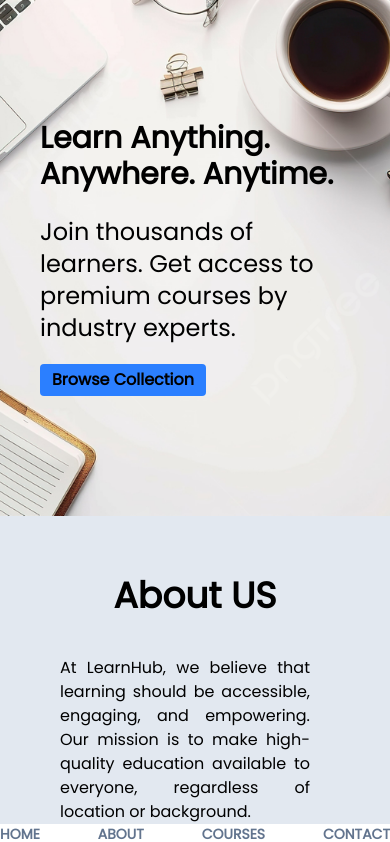
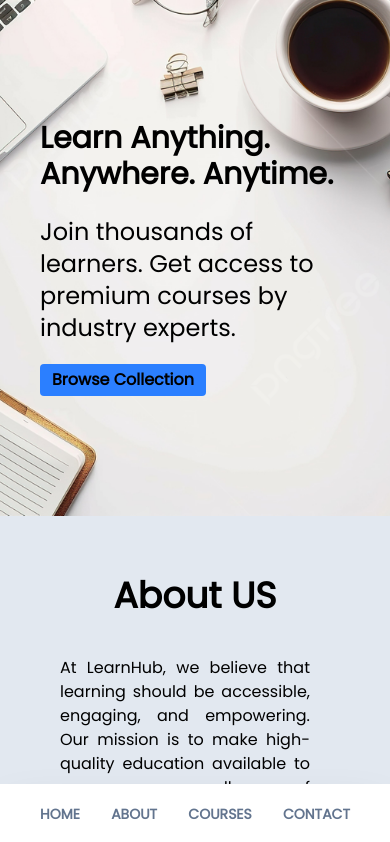
Before and after one commit to Rishi2057/react-course-selling-app, a React (Vite) app: page / in a window 390 px wide. Shown: the top 842 px of the page. Built offline with nearby package versions, Linux system fonts and the light colour scheme.

Commit message:
Update MobileNave.jsx

```diff
--- a/src/components/MobileNave.jsx
+++ b/src/components/MobileNave.jsx
@@ -6,7 +6,7 @@
   return (
     <>
             <div className="w-full flex justify-center px-5">
-             <div className="flex w-full md:hidden fixed z-50 bottom-0 min-h-auto justify-center  bg-white shadow-2xl">
+             <div className="flex w-full md:hidden fixed z-50 bottom-0 min-h-auto justify-center px-10 py-5  bg-white shadow-2xl">
 
 
                 <div className="w-full">
```
